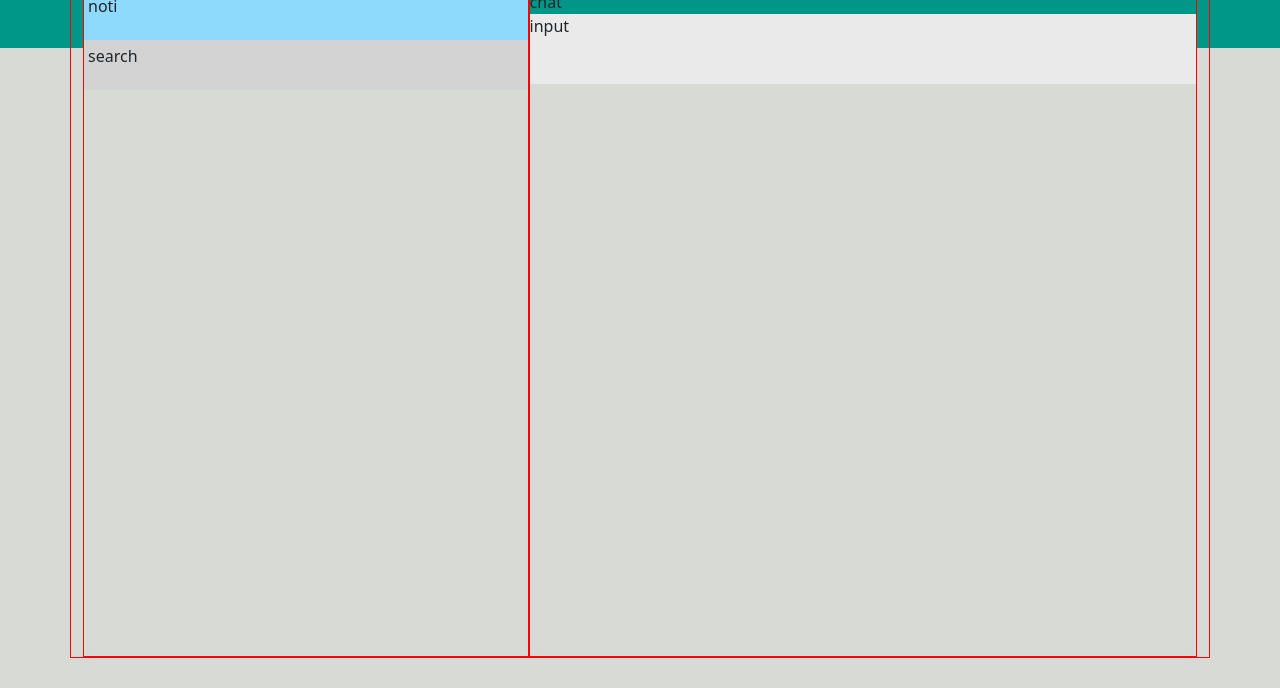
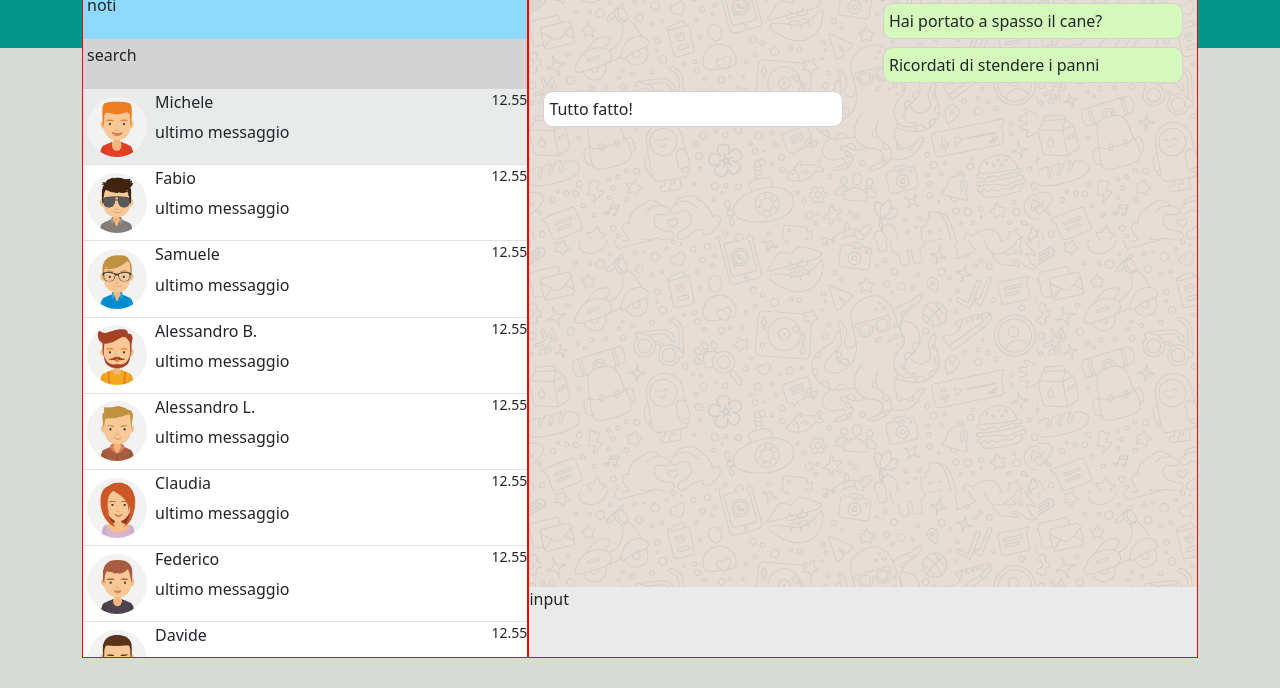
Before and after one commit to Gabrielesuma/vue-boolzapp, a plain HTML site: page index.html in a window 1280 px wide. Shown: the part 112-800 px from the top of the page. Drawn offline with nearby package versions, Linux system fonts and the light colour scheme.

Commit message:
structure

```diff
--- a/css/style.css
+++ b/css/style.css
@@ -17,8 +17,6 @@
     background:linear-gradient(180deg, #009688 20%, #D8DBD5 20%);
 }
 
-/*left side*/
-
 #left{
     width: 40%;
 }
@@ -27,8 +25,10 @@
     width: 60%;
 }
 
+/*left side*/
+
 #left img{
-    width: 40px;
+    width: 60px;
     border-radius: 50%;
 }
 
@@ -49,7 +49,12 @@
 
 #contacts{
     height: calc(100% - 170px);
+    background-color: white;
     overflow-y: auto;
+}
+
+.border-bottom{
+    border-bottom: 1px solid lightgrey;
 }
 
 /*right side*/
@@ -67,4 +72,31 @@
 #chat-container{
     height: calc(100% - 140px);
     overflow-y: auto;
+    padding: 10px;
+    background-image: url('../img/mine.jpg');
 }
+
+/*dynamic class*/
+
+.active{
+    background-color: var(--color-hover);
+}
+
+/*main chat*/
+
+.msg{
+    width: 300px;
+    border-radius: 10px;
+    border: 1px solid lightgrey;
+    padding: 5px;
+}
+
+.sent{
+    background-color: var(--color-sent);
+    margin-left: auto;
+}
+
+.received{
+    background-color: white;
+    margin-right: auto;
+}
--- a/index.html
+++ b/index.html
@@ -14,19 +14,34 @@
 
 <body>
     <div id="app">
-        <div class="container h-100 gs-debug d-flex">
+        <div class="container h-100 d-flex">
             <div id="left" class="gs-debug">
                 <div id="header-left" class="d-flex align-items-center p-1">
                     <img src="img/avatar_io.jpg" alt="me">
-                    <div><b>Gabriele</b></div>
+                    <div class="m-1"><b>Gabriele</b></div>
                 </div>
                 <div id="notification" class="p-1">noti</div>
                 <div id="search" class="p-1">search</div>
-                <div id="contacts"></div>
+                <div id="contacts">
+                    <div class="contact d-flex border-bottom" :class="{'active': activeContact === contact.id}" v-for="(contact, intex) in contacts" :key="contact.id">
+                        <div class="align-content-center m-1">
+                            <img :src="contact.avatar" :alt="contact.name">
+                        </div>
+                        <div class="m-1">
+                            <h6>{{contact.name}}</h6>
+                            <p>ultimo messaggio</p>
+                        </div>
+                        <small class="time ms-auto">12.55</small>
+                    </div>
+                </div>
             </div>
             <div id="right" class="gs-debug">
                 <div id="header-right">header</div>
-                <div id="chat-conteiner">chat</div>
+                <div id="chat-container">
+                    <div class="p-1" v-for="(msg,index) in activeContacts.messages">
+                        <div class="msg" :class="msg.status">{{msg.message}}</div>
+                    </div>
+                </div>
                 <div id="right-input">input</div>
             </div>
         </div>
--- a/js/script.js
+++ b/js/script.js
@@ -5,12 +5,18 @@ const {createApp} = Vue;
 createApp({
     data(){
         return{
-            contacts
+            contacts: contacts,
+            activeContact: 1
         }
     },
     methods:{
 
     },
+    computed:{
+        activeContacts(){
+            return this.contacts.find((el) => el.id === this.activeContact);
+        }
+    },
     mounted(){
         console.log(this.contacts);
     }
```
